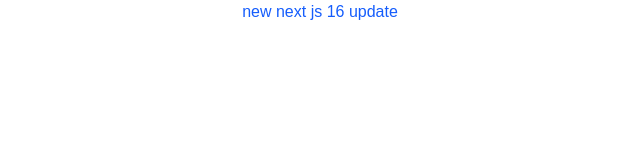
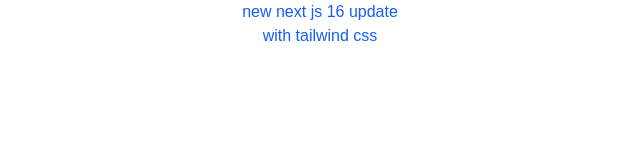
Before and after one commit to MogesBekele/nextjs-16-update, a Next.js app: page / in a window 1280 px wide. Shown: the top 160 px of the page, without its empty margins (320-960 px from the left). Built offline with nearby package versions, Linux system fonts and the light colour scheme.

Commit message:
layout diplatation

```diff
--- a/app/page.tsx
+++ b/app/page.tsx
@@ -1,10 +1,21 @@
 export default function HomePage(){
   return(
 
-    <div className="flex items-center justify-center my-auto text-blue-600">
+    <div className="flex flex-col items-center justify-center my-auto text-blue-600">
       <h1>
         new next js 16 update
       </h1>
+    <div>
+
+      <div className="flex items-center justify-center my-auto text-blue-600"></div>
+        <h2>
+          with tailwind css
+        </h2>
+    </div>
+
+
+
+
     </div>
   )
 }
```
